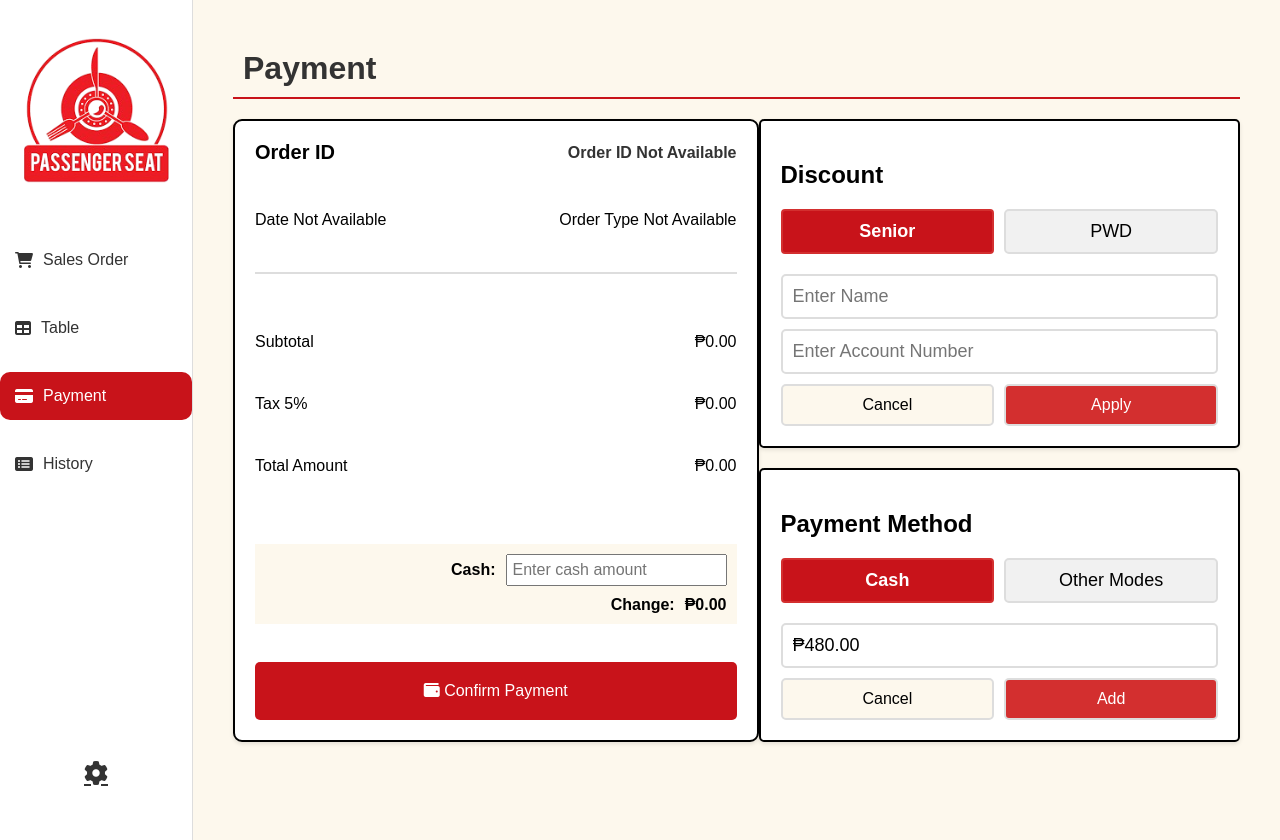
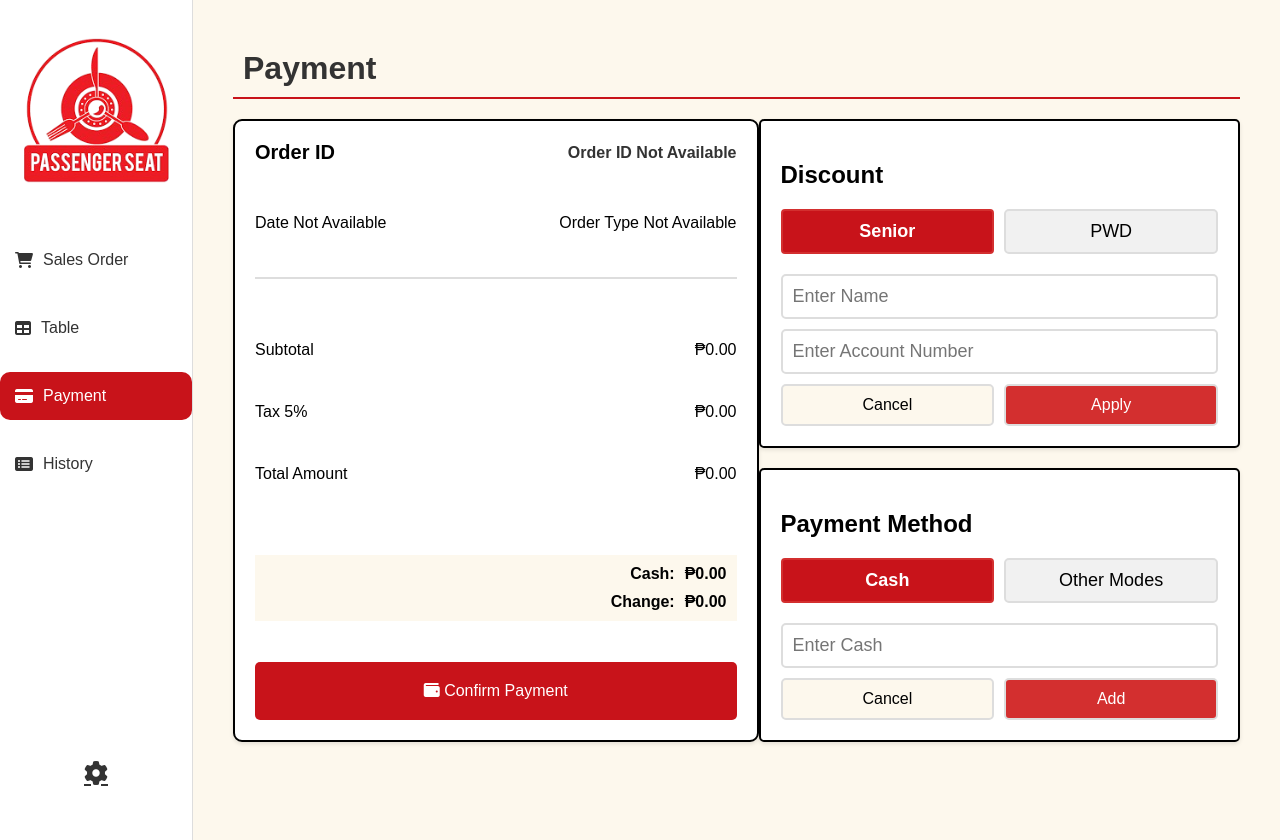
Before and after one commit to ClarriseCabansag/Hospitality, a Flask app: page /payment in a window 1280 px wide. Run offline with Flask 3, Linux system fonts and the light colour scheme.

Commit message:
Add files via upload

```diff
--- a/templates/payment.html
+++ b/templates/payment.html
@@ -52,7 +52,7 @@
             <div class="payment-summary">
     <div class="payment-row">
         <p class="label">Cash:</p>
-                    <input id="cash-input" type="number" placeholder="Enter cash amount">
+        <p id="cash-display">₱0.00</p> <!-- Placeholder for displaying cash -->
     </div>
     <div class="payment-row">
         <p class="label">Change:</p>
@@ -94,7 +94,7 @@
                     <button class="tab-btn">Other Modes</button>
                 </div>
                 <div class="payment-input">
-                    <input type="text" placeholder="Enter amount" value="₱{{ default_amount or '480.00' }}">
+                  <input type="text" id="cash-input" placeholder="Enter Cash" />
                 </div>
                 <div class="payment-actions">
                     <button class="cancel-btn">Cancel</button>
```
Lines whose indentation alone changed are shown as unchanged.
